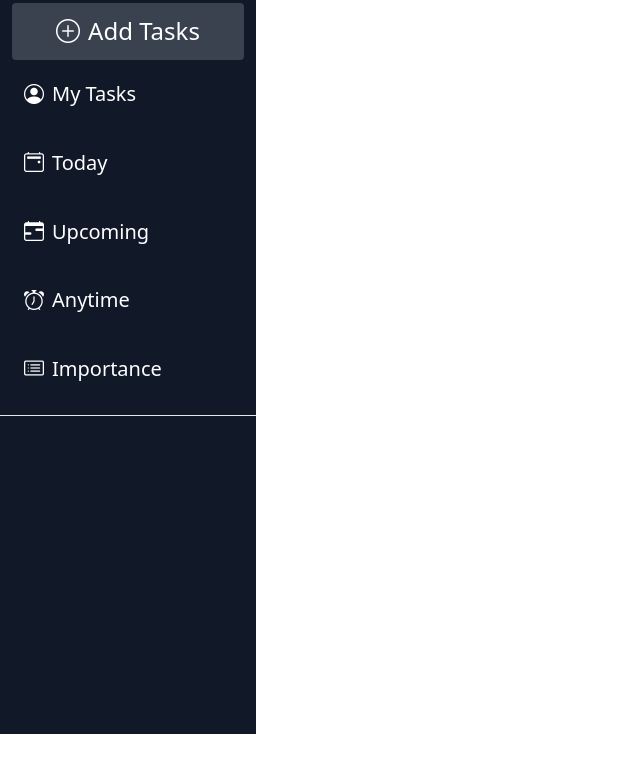
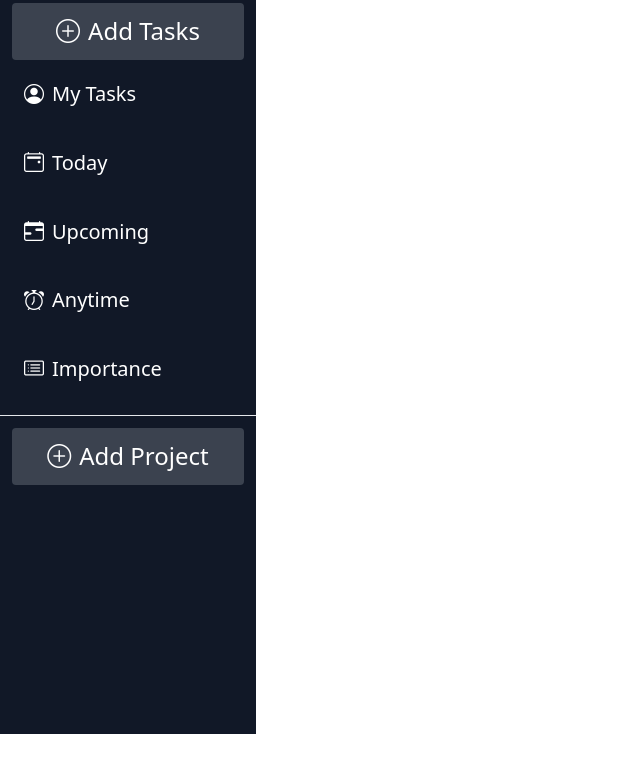
Before and after one commit to supreMe7492/To-Dos, a website built with webpack: page src/template.html in a window 1280 px wide. Shown: the part 66-838 px from the top of the page, without its empty margins (0-640 px from the left). Before the commit the page ends 800 px from the top, so only its background shows below. Built offline with nearby package versions, Linux system fonts and the light colour scheme.

Commit message:
added option to add project

```diff
--- a/src/template.html
+++ b/src/template.html
@@ -44,6 +44,19 @@
 
    </div>
     <hr>
+    <div id="projects" class="grid grid-rows-6 auto-rows-fr h-1/2 gap-3 my-3">
+        <div id="addProjects menus" class="flex items-center justify-center gap-2 rounded cursor-pointer  mx-3 bg-slate-200 bg-opacity-20">
+            <i class="bi bi-plus-circle text-2xl"></i>
+            <span class="text-2xl font-thin">Add Project</span>
+
+        </div>
+
+
+    </div>
+
+
+
+
   </aside>
 
 
```
